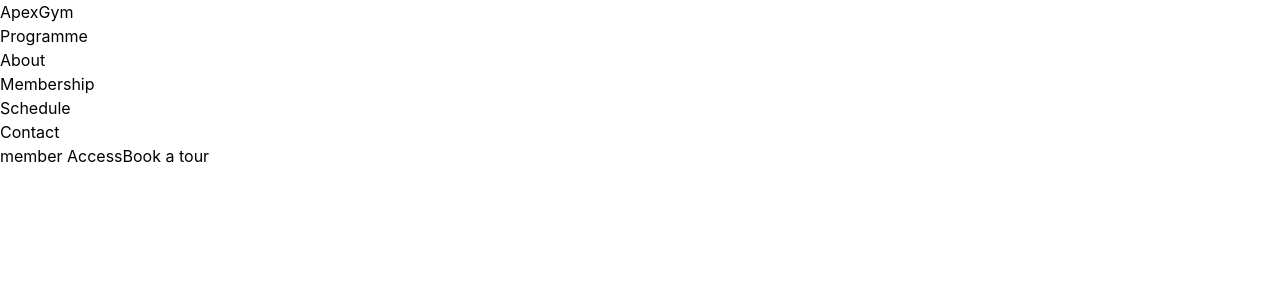
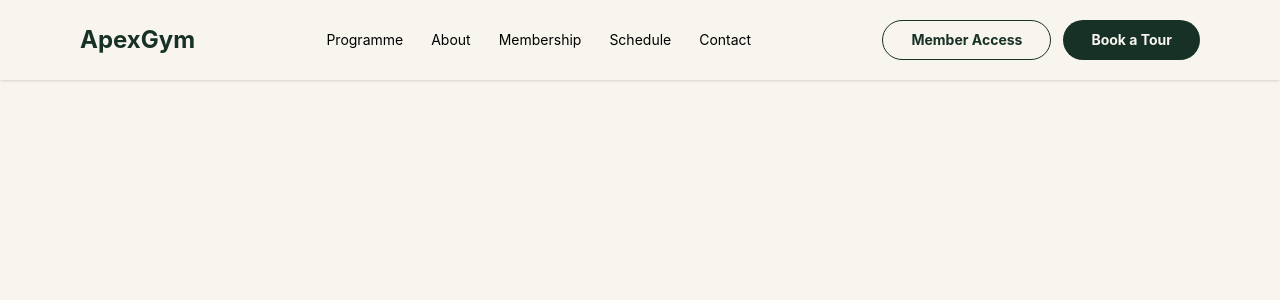
Before and after one commit to joewee-x/apex-gym, a React (Vite) app: page / in a window 1280 px wide. Shown: the top 300 px of the page. Built offline with nearby package versions, Linux system fonts and the light colour scheme.

Commit message:
feat:nav bar

```diff
--- a/package.json
+++ b/package.json
@@ -13,6 +13,7 @@
     "@tailwindcss/vite": "^4.3.3",
     "react": "^19.2.8",
     "react-dom": "^19.2.8",
+    "react-icons": "^5.7.0",
     "tailwindcss": "^4.3.3"
   },
   "devDependencies": {
--- a/src/Components/Nav.jsx
+++ b/src/Components/Nav.jsx
@@ -1,25 +1,66 @@
+import { useState } from "react";
+import { FiMenu, FiX } from "react-icons/fi";
 
 const Nav = () => {
+  const [menuOpen, setMenuOpen] = useState(false);
+
   return (
-    <div>
-      <nav>
-        <div>ApexGym</div>
-        <div>
-            <ul>
+    <nav className="fixed top-0 left-0 z-50 w-full bg-[#f8f5ee] shadow-sm">
+      <div className="flex h-20 w-full items-center justify-between px-4 sm:px-6 md:px-8 lg:px-12 xl:px-20">
+        <div className="text-xl font-bold text-[#173126] sm:text-2xl">
+          ApexGym
+        </div>
+
+        <div className="hidden md:block">
+          <ul className="flex items-center gap-5 text-sm lg:gap-7">
+            <li className="cursor-pointer">Programme</li>
+            <li className="cursor-pointer">About</li>
+            <li className="cursor-pointer">Membership</li>
+            <li className="cursor-pointer">Schedule</li>
+            <li className="cursor-pointer">Contact</li>
+          </ul>
+        </div>
+
+        <div className="hidden items-center text-sm md:flex">
+          <button className="mr-3 h-10 rounded-full border border-[#173126] px-5 font-bold text-[#173126] lg:px-7">
+            Member Access
+          </button>
+
+          <button className="h-10 rounded-full bg-[#173126] px-5 font-bold text-[#f8f5ee] lg:px-7">
+            Book a Tour
+          </button>
+        </div>
+
+        {/* Hamburger */}
+        <button onClick={() => setMenuOpen(!menuOpen)} className="text-2xl text-[#173126] md:hidden">
+          {menuOpen ? <FiX /> : <FiMenu />}
+        </button>
+      </div>
+
+      {/* Mobile Menu */}
+      {menuOpen && (
+        <div className="border-t border-[#173126]/10 bg-[#f8f5ee] px-6 py-5 md:hidden">
+          <ul className="flex flex-col gap-5 text-sm font-medium text-[#173126]">
             <li>Programme</li>
             <li>About</li>
             <li>Membership</li>
             <li>Schedule</li>
             <li>Contact</li>
           </ul>
+
+          <div className="mt-6 flex flex-col gap-3">
+            <button className="h-11 w-full rounded-full border border-[#173126] font-bold text-[#173126]">
+              Member Access
+            </button>
+
+            <button className="h-11 w-full rounded-full bg-[#173126] font-bold text-[#f8f5ee]">
+              Book a Tour
+            </button>
           </div>
-        <div>
-            <button>member Access</button>
-            <button>Book a tour</button>
         </div>
+      )}
     </nav>
-    </div>
-  )
-}
+  );
+};
 
-export default Nav
+export default Nav;
--- a/src/index.css
+++ b/src/index.css
@@ -1 +1,5 @@
 @import "tailwindcss";
+
+body {
+    background-color: rgb(248, 245, 238)
+}
```
Also changed, not shown: 1 other file (tests, documents, lock files or other folders). Lines whose indentation alone changed are shown as unchanged.
